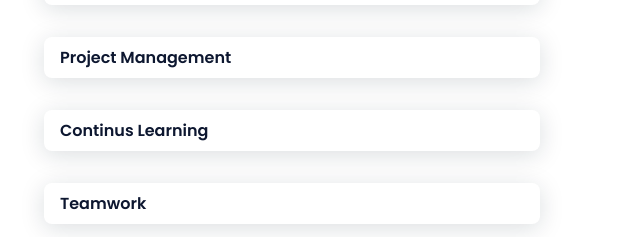
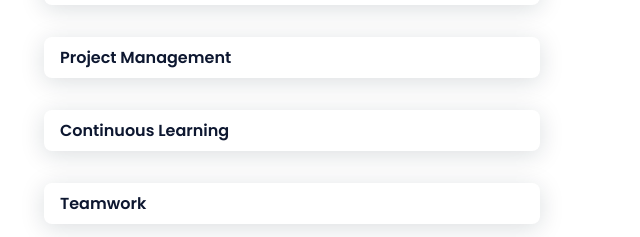
Before and after one commit to ahmedmellit/portfolio, a plain HTML site: page index.html in a window 1280 px wide. Shown: the part 2323-2560 px from the top of the page, 612-1252 px from the left. Drawn offline with nearby package versions, Linux system fonts and the light colour scheme.

Commit message:
Update index.html

```diff
--- a/index.html
+++ b/index.html
@@ -271,7 +271,7 @@
                         </div>
                         <div class="skills__data">
                             <div class="skills__names">
-                                <span class="skills__name">Continus Learning</span>
+                                <span class="skills__name">Continuous Learning</span>
                             </div>
                         </div>
                         <div class="skills__data">
```
